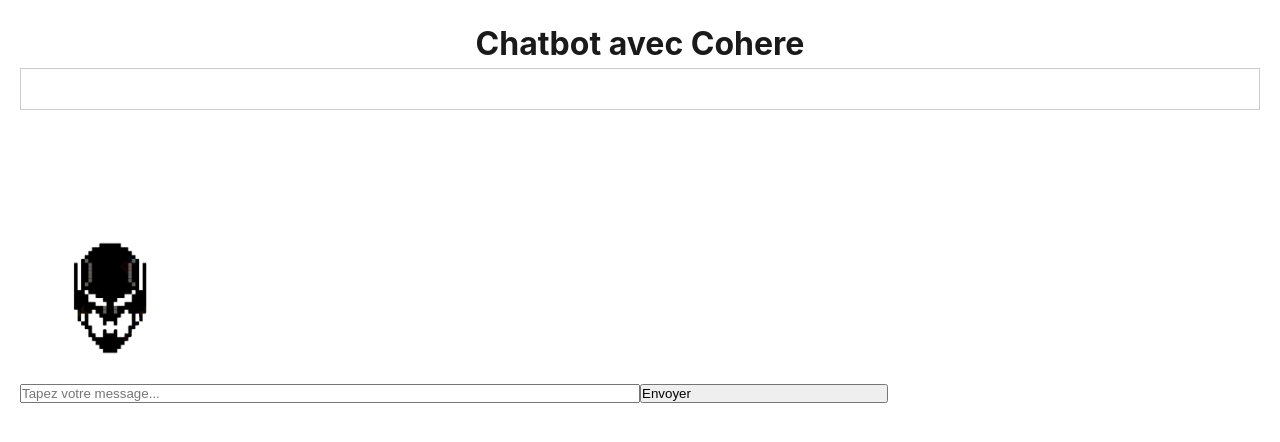
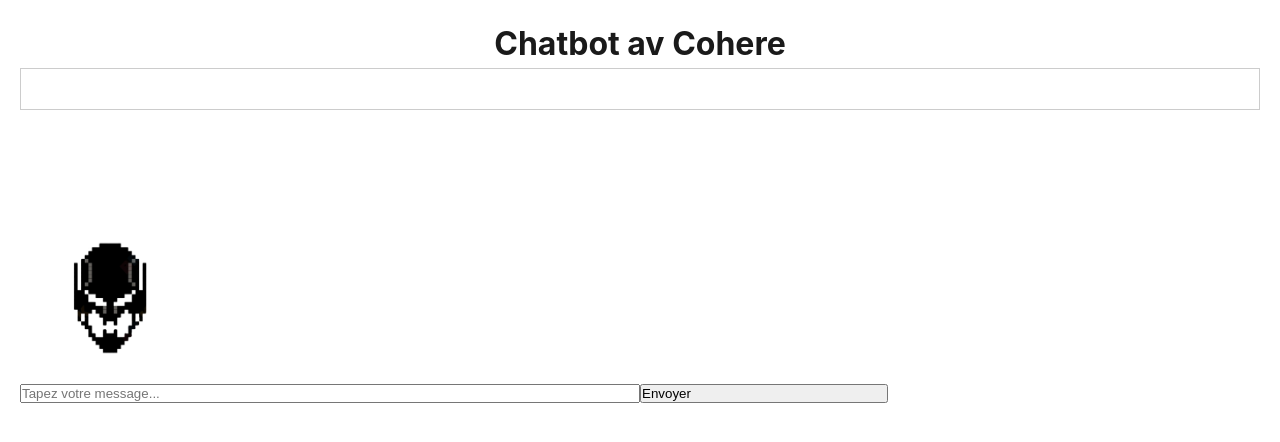
Before and after one commit to aNovaely-VM/Ultron-Project, a Next.js app in the folder chatbot-app/: page / in a window 1280 px wide. Shown: the top 442 px of the page. Built offline with nearby package versions, Linux system fonts and the light colour scheme.

Commit message:
modification test de la page

```diff
--- a/chatbot-app/app/page.js
+++ b/chatbot-app/app/page.js
@@ -1,6 +1,7 @@
 "use client";
 import { useState } from 'react';
 import ImageUltron from '@/app/generationImageUltron/generationImage';
+import "./globals.css";
 
 export default function ChatBot() {
   const [messages, setMessages] = useState([]);
@@ -40,7 +41,7 @@
 
   return (
     <div style={{ padding: '20px' }}>
-      <h1 style={{textAlign: 'center'}}>Chatbot avec Cohere</h1>
+      <h1 style={{textAlign: 'center'}}>Chatbot av Cohere</h1>
       <div style={{ border: '1px solid #ccc', padding: '20px', maxHeight: '300px', overflowY: 'scroll' }}>
         {messages.map((message, index) => (
           <div key={index} style={{ textAlign: message.sender === 'bot' ? 'left' : 'right' }}>
```
